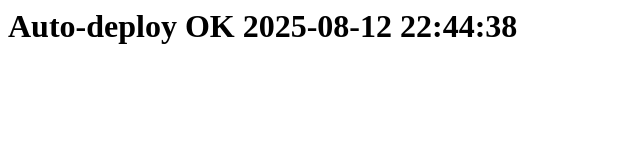
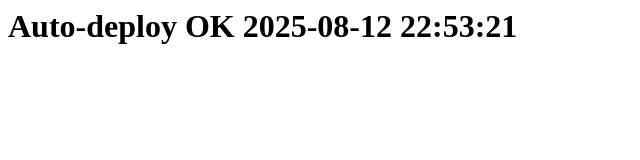
Before and after one commit to Pham-0/archdev-demo, a plain HTML site: page index.html in a window 1280 px wide. Shown: the full height of the page, 0-640 px from the left. Drawn offline with Linux system fonts and the light colour scheme.

Commit message:
feat: auto-deploy test

```diff
--- a/index.html
+++ b/index.html
@@ -1 +1 @@
-<h1>Auto-deploy OK 2025-08-12 22:44:38</h1>
+<h1>Auto-deploy OK 2025-08-12 22:53:21</h1>
```
